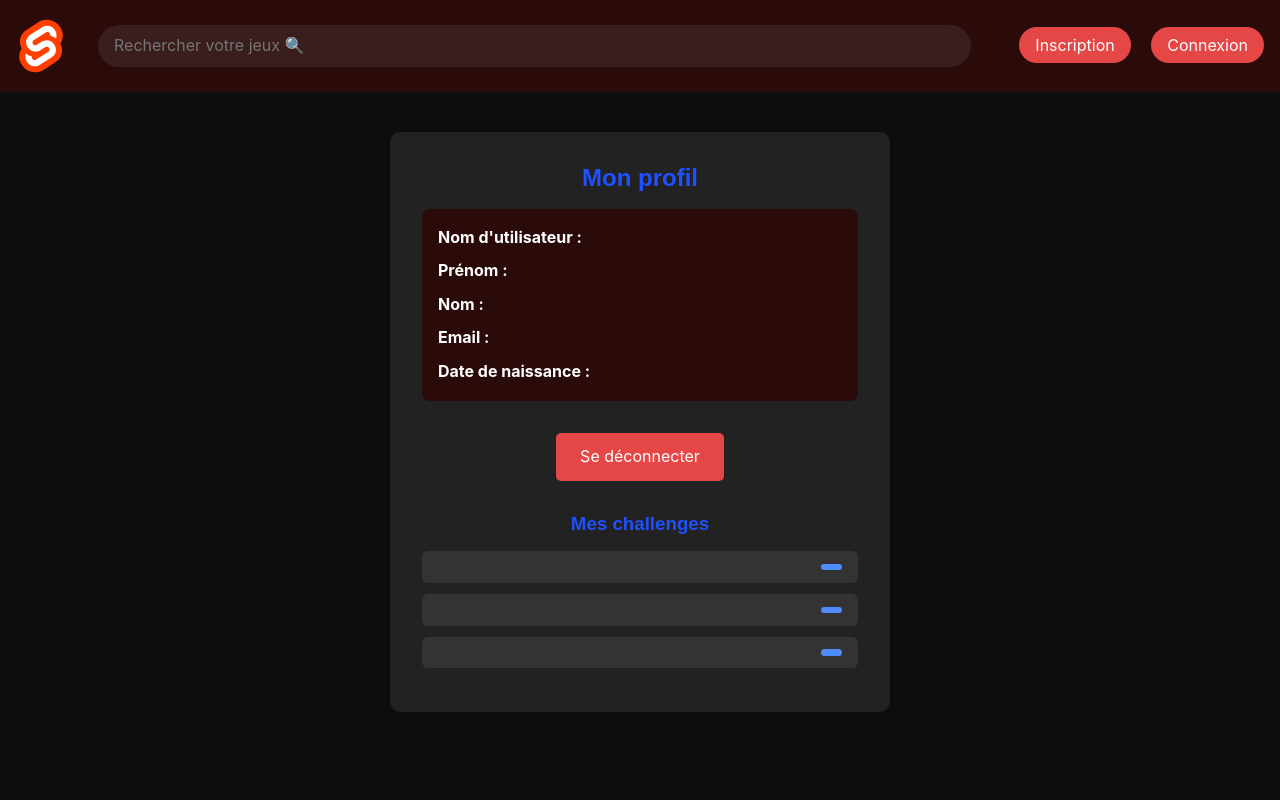
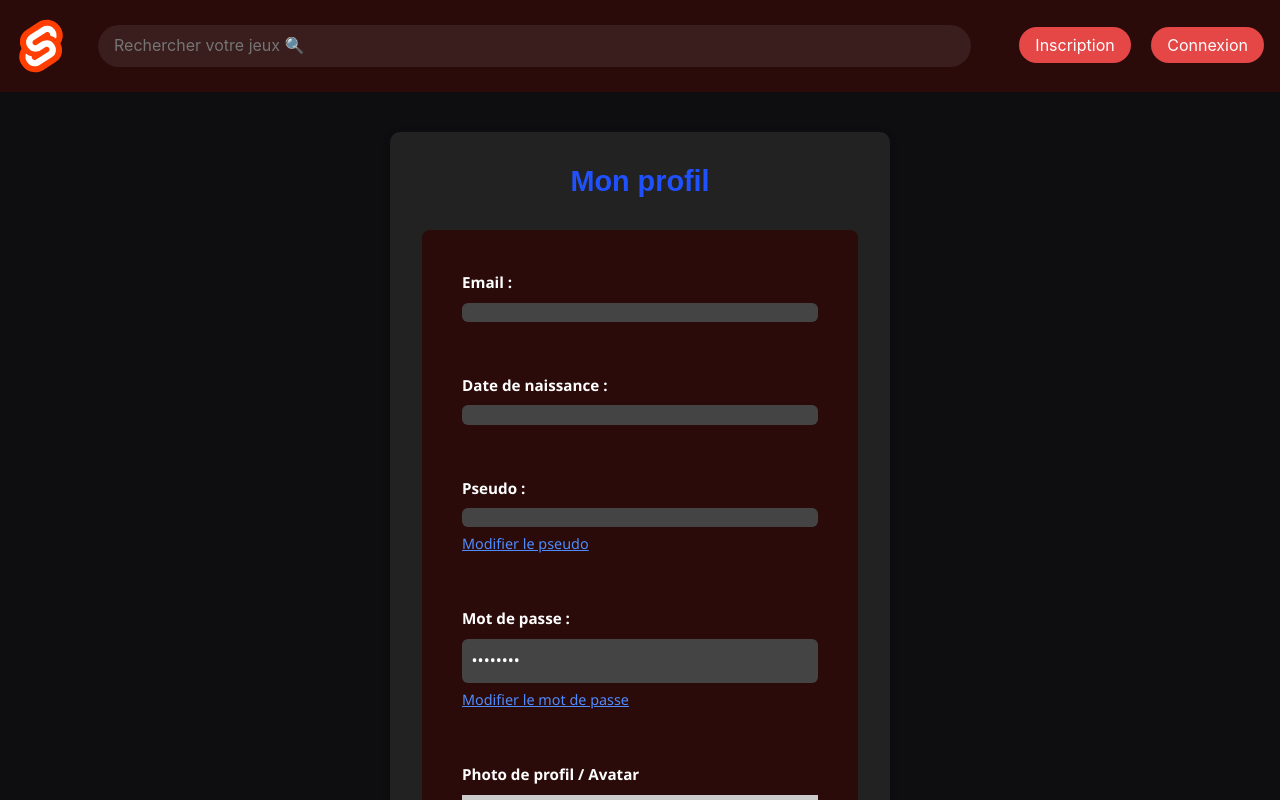
Before and after one commit to Senngy/Gamer-Challenges, a SvelteKit app in the folder client/: page /me in a window 1280 px wide. Shown: the top 800 px of the page. Built offline with nearby package versions, Linux system fonts and the light colour scheme.

Commit message:
Front - Auth Update

```diff
--- /dev/null
+++ b/client/src/lib/components/me/ProfileField.svelte
@@ -0,0 +1,44 @@
+<script>
+  export let label;
+  export let value;
+  export let actionLabel = '';
+  export let actionHref = '';
+</script>
+
+<div class="container">
+  <label>{label}</label>
+  <div>{value}</div>
+  {#if actionLabel}
+    <a href={actionHref}>{actionLabel}</a>
+  {/if}
+</div>
+
+<style>
+  .container {
+    display: flex;
+    flex-direction: column;
+  }
+
+  label {
+    margin-bottom: 0.5rem;
+    font-weight: 600;
+    font-size: 0.95rem;
+  }
+
+  div {
+    background: #444;
+    border: none;
+    padding: 0.6rem;
+    border-radius: 6px;
+    color: #fff;
+    font-size: 1rem;
+  }
+
+  a {
+    margin-top: 0.3rem;
+    color: #4f8cff;
+    font-size: 0.9rem;
+    text-decoration: underline;
+    align-self: flex-start;
+  }
+</style>
--- a/client/src/routes/auth/signup/+page.svelte
+++ b/client/src/routes/auth/signup/+page.svelte
@@ -1,4 +1,7 @@
 <script>
+  import AuthForm from "$lib/components/auth/AuthForm.svelte";
+  import Input from "$lib/components/auth/Input.svelte";
+  import BtnAuth from "$lib/components/auth/BtnAuth.svelte";
   let username = '';
   let email = '';
   let password = '';
@@ -24,37 +27,17 @@
   {#if error}
     <div class="error">{error}</div>
   {/if}
-  <form on:submit|preventDefault={handleSubmit}>
-    <div>
-      <label for="username">Nom d'utilisateur</label>
-      <input id="username" type="text" bind:value={username} required />
-    </div>
-    <div>
-      <label for="first_name">Prénom</label>
-      <input id="first_name" type="text" bind:value={first_name} required />
-    </div>
-    <div>
-      <label for="last_name">Nom</label>
-      <input id="last_name" type="text" bind:value={last_name} required />
-    </div>
-    <div>
-      <label for="email">Email</label>
-      <input id="email" type="email" bind:value={email} required maxlength="320" />
-    </div>
-    <div>
-        <label for="birth_date">Date de naissance</label>
-        <input id="birth_date" type="date" bind:value={birth_date} required />
-    </div>
-    <div>
-      <label for="password">Mot de passe</label>
-      <input id="password" type="password" bind:value={password} required minlength="8"  maxlength="50"/>
-    </div>
-    <div>
-      <label for="confirmPassword">Confirmer le mot de passe</label>
-      <input id="confirmPassword" type="password" bind:value={confirmPassword} required minlength="8"  maxlength="50"/>
-    </div>
-    <a class="btn" type="submit" href="/me">S'inscrire</a>
-  </form>
+  <AuthForm onSubmit={handleSubmit}>
+    <Input id="username" type="text" label="Nom d'utilisateur" bind:value={username} required />
+    <Input id="first_name" type="text" label="Prénom" bind:value={first_name} required />
+    <Input id="last_name" type="text" label="Nom" bind:value={last_name} required />
+    <Input id="birth_date" type="date" label="Date de naissance" bind:value={birth_date} required />
+    <Input id="email" type="email" label="Email" bind:value={email} required />
+    <Input id="password" type="password" label="Mot de passe" bind:value={password} required minlength="8" maxlength="50"/>
+    <Input id="confirmPassword" type="password" label="Confirmer le mot de passe" bind:value={confirmPassword} required minlength="8" maxlength="50"/>
+
+    <BtnAuth>S'inscrire</BtnAuth>
+  </AuthForm>
 </div>
 
 <style>
@@ -71,34 +54,6 @@
     text-align: center;
     margin-bottom: 1.5rem;
   }
-  form {
-    display: flex;
-    flex-direction: column;
-    gap: 1rem;
-  }
-  label {
-    font-weight: bold;
-    margin-bottom: 0.3rem;
-  }
-  input {
-    padding: 0.7rem;
-    border: none;
-    border-radius: 5px;
-    font-size: 1rem;
-  }
-  .btn {
-    padding: 0.8rem;
-    background: #4f8cff;
-    color: #fff;
-    border: none;
-    border-radius: 5px;
-    font-size: 1.1rem;
-    cursor: pointer;
-    transition: background 0.2s;
-  }
-  .btn:hover {
-    background: #2563eb;
-  }
   .error {
     color: #ff6b6b;
     text-align: center;
--- a/client/src/routes/me/+page.svelte
+++ b/client/src/routes/me/+page.svelte
@@ -18,17 +18,61 @@
     // Logique de déconnexion ici
     alert("Déconnexion !");
   }
+  export let label = "Photo de profil / Avatar";
+  export let imageUrl = ""; // L'URL actuelle de l'avatar
+  export let id = "avatar-upload";
+
+  let previewUrl = imageUrl;
+
+  function handleFileChange(event) {
+    const file = event.target.files[0];
+    if (file && file.type.startsWith("image/")) {
+      const reader = new FileReader();
+      reader.onload = () => {
+        previewUrl = reader.result;
+      };
+      reader.readAsDataURL(file);
+    }
+  }
 </script>
 
 <div class="profile-container">
   <h2>Mon profil</h2>
     <div class="user-info">
-    <div><strong>Nom d'utilisateur :</strong> {user.username}</div>
-    <div><strong>Prénom :</strong> {user.first_name}</div>
-    <div><strong>Nom :</strong> {user.last_name}</div>
-    <div><strong>Email :</strong> {user.email}</div>
-    <div><strong>Date de naissance :</strong> {user.birth_date}</div>
+  <div class="container">
+    <label for="email">Email :</label>
+    <div>{user.email}</div>
   </div>
+
+  <div class="container">
+    <label for="birth_date">Date de naissance :</label>
+    <div>{user.birth_date}</div>
+  </div>
+
+  <div class="container pseudo">
+    <label for="pseudo" class="pseudo">Pseudo :</label>
+    <div>{user.username}</div>
+    <a href="/auth/change-password">Modifier le pseudo</a>
+  </div>
+
+  <div class="container password">
+    <label for="password">Mot de passe :</label>
+    <div>••••••••</div>
+    <a href="/auth/change-password">Modifier le mot de passe</a>
+  </div>
+
+  <div class="container avatar-container">
+    <label for={id}>{label}</label>
+      <img src={previewUrl || "https://via.placeholder.com/100"} alt="Avatar" />
+    <input type="file" id={id} accept="image/*" on:change={handleFileChange} />
+  </div>
+
+  <div class="container delete-account">
+    <label for="delete">Suppression de compte :</label>
+    <button class="btn delete" on:click={deleteAccount}>Supprimer mon compte</button>
+  </div>
+</div>
+
 <button class="btn logout" on:click={logout}>Se déconnecter</button>
 
   <h3>Mes challenges</h3>
@@ -51,23 +95,56 @@
   border-radius: 10px;
   box-shadow: 0 2px 8px rgba(0,0,0,0.2);
   color: #fff;
+  font-family: 'Segoe UI', sans-serif;
 }
-  h2, h3 {
+
+h2 {
   text-align: center;
-    margin-bottom: 1rem;
+  font-size: 1.8rem;
+  margin-bottom: 2rem;
 }
+
 .user-info {
   background: #2b0a0a;
-    padding: 1rem;
+  padding: 1.5rem;
   border-radius: 8px;
-    margin-bottom: 2rem;
   display: flex;
   flex-direction: column;
-    gap: 0.5rem;
+  gap: 1.2rem;
 }
-  .btn.logout {
-    display: block;
-    margin: 1rem auto 2rem auto;
+
+.container {
+  display: flex;
+  flex-direction: column;
+}
+
+.container label {
+  margin-bottom: 0.5rem;
+  font-weight: 600;
+  font-size: 0.95rem;
+}
+
+.container div,
+.container input {
+  background: #444;
+  border: none;
+  padding: 0.6rem;
+  border-radius: 6px;
+  color: #fff;
+  font-size: 1rem;
+}
+
+.container a {
+  margin-top: 0.3rem;
+  color: #4f8cff;
+  font-size: 0.9rem;
+  text-decoration: underline;
+  align-self: flex-start;
+}
+
+.btn.logout,
+.btn.delete {
+  display: inline-block;
   background: #e54747;
   color: #fff;
   border: none;
@@ -76,29 +153,21 @@
   font-size: 1rem;
   cursor: pointer;
   transition: background 0.2s;
+  margin-top: 1.2rem;
 }
-  .btn.logout:hover {
+
+.btn.logout:hover,
+.btn.delete:hover {
   background: #b91c1c;
 }
-  .challenges-list {
-    list-style: none;
-    padding: 0;
-    margin: 0;
+
+.container.delete-account {
+  display: flex;
+  flex-direction: column;
+  gap: 0.5rem;
+  margin-top: 2rem;
+  align-items: flex-start;
 }
-  .challenges-list li {
-    background: #333;
-    margin-bottom: 0.7rem;
-    padding: 0.8rem 1rem;
-    border-radius: 6px;
-    display: flex;
-    justify-content: space-between;
-    align-items: center;
-  }
-  .status {
-    font-size: 0.95em;
-    padding: 0.2em 0.7em;
-    border-radius: 12px;
-    background: #4f8cff;
-    color: #fff;
-  }
+
+
 </style>
```
Also changed, not shown: client/src/routes/auth/login/+page.svelte (+7 -26 lines), client/src/lib/components/me/PopUp/DeletePopUp.svelte (added), client/src/lib/components/me/PopUp/ModifyPopUp.svelte (added), client/src/lib/components/me/PopUp/ProfilePopUp.svelte (added). Lines whose indentation alone changed are shown as unchanged.
